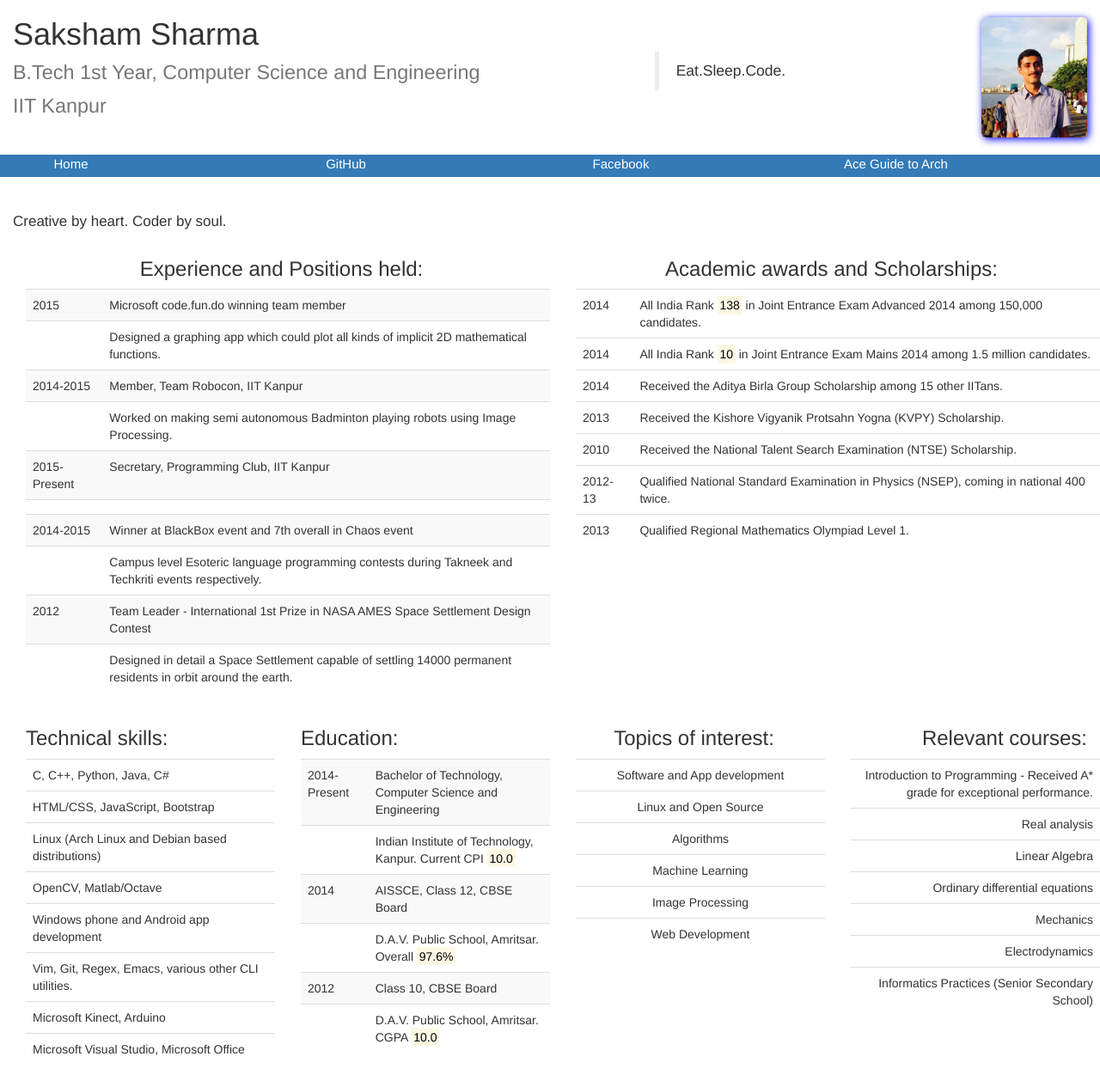
After one commit to saksham0808/homepage, a PHP site: page /index.php in a window 1280 px wide; the page is wider, and only the part inside the window is pictured. The commit adds this page. Shown: the top 1258 px of that part at 86% size. Run offline with PHP 8.4, Linux system fonts and the light colour scheme; some libraries are stand-ins or nearby versions; grey boxes are pictures that could not be loaded.

Commit message:
Starting to shift to PHP.

```diff
--- /dev/null
+++ b/index.php
@@ -0,0 +1,170 @@
+<!DOCTYPE html>
+<html lang="en">
+	<head>
+		<meta charset="utf-8">
+		<meta name="viewport" content="width=device-width, initial-scale=1">
+		<link rel="stylesheet" href="http://maxcdn.bootstrapcdn.com/bootstrap/3.3.4/css/bootstrap.min.css">
+		<script src="https://ajax.googleapis.com/ajax/libs/jquery/1.11.1/jquery.min.js"></script>
+		<script src="http://maxcdn.bootstrapcdn.com/bootstrap/3.3.4/js/bootstrap.min.js"></script>
+
+		<LINK REL=StyleSheet HREF="custom.css" TYPE="text/css">
+		<title>Saksham Sharma</title>
+	</head>
+	<body>
+		<div class="container-fluid">
+			<div class="row">
+				<div class="col-sm-7">
+					<h1>Saksham Sharma <br>
+						<small> B.Tech 1st Year, Computer Science and Engineering <br> IIT Kanpur </small>
+					</h1>
+				</div>
+				<div class="col-xs-4">
+					<br><br><br>
+					<blockquote>Eat.Sleep.Code.</blockquote>
+				</div>
+				<div class="col-sm-1 img-responsive pull-right box-shadow">
+					<br>
+					<img src="me.jpg" class="img-rounded" height="140" align="right" id="box-shadow-custom">
+				</div>
+			</div>
+			<br>
+			<div class="row bg-primary">
+				<div id="navlinks">
+					<div class="col-sm-3">
+						<a href="index.html">Home</a>
+					</div>
+					<div class="col-sm-3">
+						<a href="https://github.com/saksham0808">GitHub</a>
+					</div>
+					<div class="col-sm-3">
+						<a href="https://facebook.com/saksham08">Facebook</a>
+					</div>
+					<div class="col-sm-3">
+						<a class="arch" href="Arch.docx">Ace Guide to Arch</a>
+					</div>
+				</div>
+			</div>
+			<br><br>
+			<p> Creative by heart. Coder by soul.</p>
+			<div class="row">
+				<div class="col-sm-6">
+					<h3 align="center">Experience and Positions held:</h3>
+					<table class="table table-hover table-striped">
+						<tbody>
+							<tr><td>2015</td><td>Microsoft code.fun.do winning team member</td></tr>
+							<tr><td></td><td>Designed a graphing app which could plot all kinds of implicit 2D mathematical functions.</td></tr>
+							<tr><td>2014-2015</td><td>Member, Team Robocon, IIT Kanpur</td></tr>
+							<tr><td></td><td>Worked on making semi autonomous Badminton playing robots using Image Processing.</td></tr>
+							<tr><td>2015-Present</td><td>Secretary, Programming Club, IIT Kanpur</td></tr>
+							<tr><td></td><td></td></tr>
+							<tr><td>2014-2015</td><td>Winner at BlackBox event and 7th overall in Chaos event </td></tr>
+							<tr><td></td><td>Campus level Esoteric language programming contests during Takneek and Techkriti events respectively.</td></tr>
+							<tr><td>2012</td><td>Team Leader - International 1st Prize in NASA AMES Space Settlement Design Contest</td></tr>
+							<tr><td></td><td>Designed in detail a Space Settlement capable of settling 14000 permanent residents in orbit around the earth.</td></tr>
+						</tbody>
+					</table>
+				</div>
+
+				<div class="col-sm-6">
+					<h3 align="center">Academic awards and Scholarships:</h3>
+					<table class="table table-hover">
+						<tbody>
+							<tr><td>2014</td><td>All India Rank <mark>138</mark> in Joint Entrance Exam Advanced 2014 among 150,000 candidates.</td></tr>
+							<tr><td>2014</td><td>All India Rank <mark>10</mark> in Joint Entrance Exam Mains 2014 among 1.5 million candidates.</td></tr>
+							<tr><td>2014</td><td>Received the Aditya Birla Group Scholarship among 15 other IITans.</td></tr>
+							<tr><td>2013</td><td>Received the Kishore Vigyanik Protsahn Yogna (KVPY) Scholarship.</td></tr>
+							<tr><td>2010</td><td>Received the National Talent Search Examination (NTSE) Scholarship.</td></tr>
+							<tr><td>2012-13</td><td>Qualified National Standard Examination in Physics (NSEP), coming in national 400 twice.</td></tr>
+							<tr><td>2013</td><td>Qualified Regional Mathematics Olympiad Level 1.</td></tr>
+						</tbody>
+					</table>
+				</div>
+			</div>
+			<div class="row">
+				<div class="col-sm-3">
+					<h3>Technical skills:</h3>
+					<table class="table table-hover">
+						<tbody>
+							<tr><td>C, C++, Python, Java, C# </td></tr>
+							<tr><td>HTML/CSS, JavaScript, Bootstrap</td></tr>
+							<tr><td>Linux (Arch Linux and Debian based distributions)</td></tr>
+							<tr><td>OpenCV, Matlab/Octave</td></tr>
+							<tr><td>Windows phone and Android app development</td></tr>
+							<tr><td>Vim, Git, Regex, Emacs, various other CLI utilities.</td></tr>
+							<tr><td>Microsoft Kinect, Arduino</td></tr>
+							<tr><td>Microsoft Visual Studio, Microsoft Office</td></tr>
+						</tbody>
+					</table>
+				</div>
+
+				<div class="col-sm-3">
+					<h3 align="left">Education:</h3>
+					<table class="table table-hover table-striped">
+						<tbody align="left">
+							<tr><td>2014-Present</td><td>Bachelor of Technology, Computer Science and Engineering</td></tr>
+							<tr><td></td><td>Indian Institute of Technology, Kanpur. Current CPI <mark>10.0</mark></td></tr>
+							<tr><td>2014</td><td>AISSCE, Class 12, CBSE Board</td></tr>
+							<tr><td></td><td>D.A.V. Public School, Amritsar. Overall <mark>97.6%</mark></td></tr>
+							<tr><td>2012</td><td>Class 10, CBSE Board</td></tr>
+							<tr><td></td><td>D.A.V. Public School, Amritsar. CGPA <mark>10.0</mark></td></tr>
+						</tbody>
+					</table>
+				</div>
+
+				<div class="col-sm-3">
+					<h3 align="center">Topics of interest:</h3>
+					<table class="table table-hover">
+						<tbody align="center">
+							<tr><td>Software and App development</td></tr>
+							<tr><td>Linux and Open Source</td></tr>
+							<tr><td>Algorithms</td></tr>
+							<tr><td>Machine Learning</td></tr>
+							<tr><td>Image Processing</td></tr>
+							<tr><td>Web Development</td></tr>
+						</tbody>
+					</table>
+				</div>
+
+				<div class="col-sm-3">
+					<h3 align="right">Relevant courses:</h3>
+					<table class="table table-hover">
+						<tbody align="right">
+							<tr><td>Introduction to Programming - Received A* grade for exceptional performance.</td></tr>
+							<tr><td>Real analysis</td></tr>
+							<tr><td>Linear Algebra</td></tr>
+							<tr><td>Ordinary differential equations</td></tr>
+							<tr><td>Mechanics</td></tr>
+							<tr><td>Electrodynamics</td></tr>
+							<tr><td>Informatics Practices (Senior Secondary School)</td></tr>
+						</tbody>
+					</table>
+				</div>
+			</div>
+			<div class="row">
+				<div class="col-sm-3"></div>
+				<div class="col-sm-3" align="right">
+					<small>
+						<a href="home.iitk.ac.in/~sakshams">home.iitk.ac.in/~sakshams</a><br>
+						saksham0808@gmail.com <br>
+						+91-7755058004
+					</small>
+				</div>
+				<div class="col-sm-3" align="left">
+					<small>
+						<a href="www.saksham_sharma.bitbucket.org">saksham_sharma.bitbucket.org</a><br>
+						sakshams@iitk.ac.in<br>
+					</small>
+				</div>
+
+				<div align="right" class="col-sm-3">
+					<!-- hitwebcounter Code START -->
+					<a href="http://www.hitwebcounter.com/htmltutorial.php" target="_blank">
+						<img src="http://hitwebcounter.com/counter/counter.php?page=6051596&style=0008&nbdigits=5&type=ip&initCount=0" title="http://www.hitwebcounter.com/htmltutorial.php" Alt="http://www.hitwebcounter.com/htmltutorial.php"   border="0" >
+					</a><br>
+					<a href="http://www.hitwebcounter.com/internetcountercontact.php" title="Hitwebcounter" target="_blank" style="font-family: Arial, Helvetica, sans-serif; font-size: 9px; color: #6A7175; text-decoration: underline ;"><strong>Hitwebcounter</strong> </a>
+
+				</div>
+			</div>
+		</div>
+	</body>
+</html>
```
Also changed, not shown: backup_index.php (renamed from index.html, +39 -14 lines), header.php (added, +40 -0 lines).
